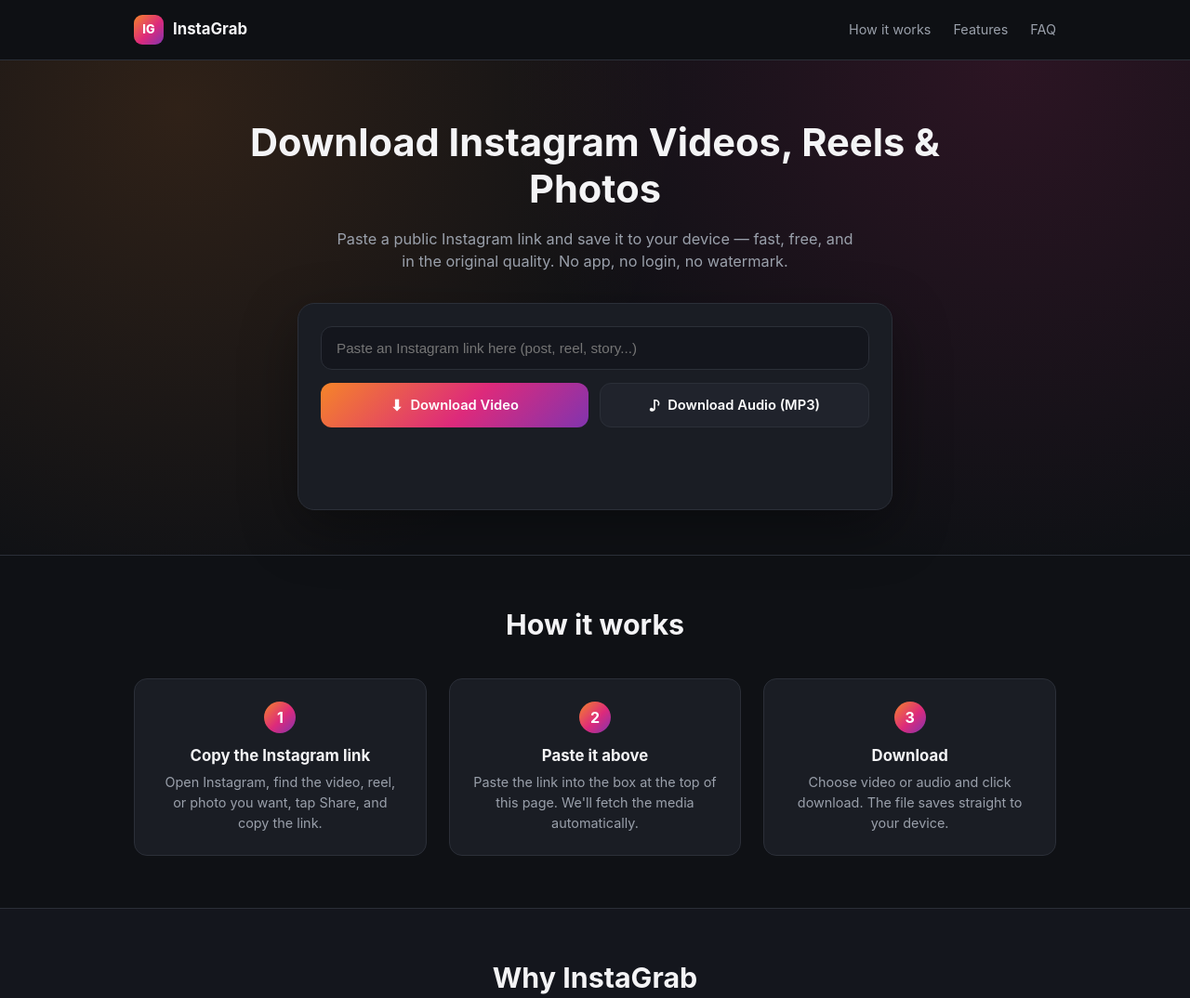
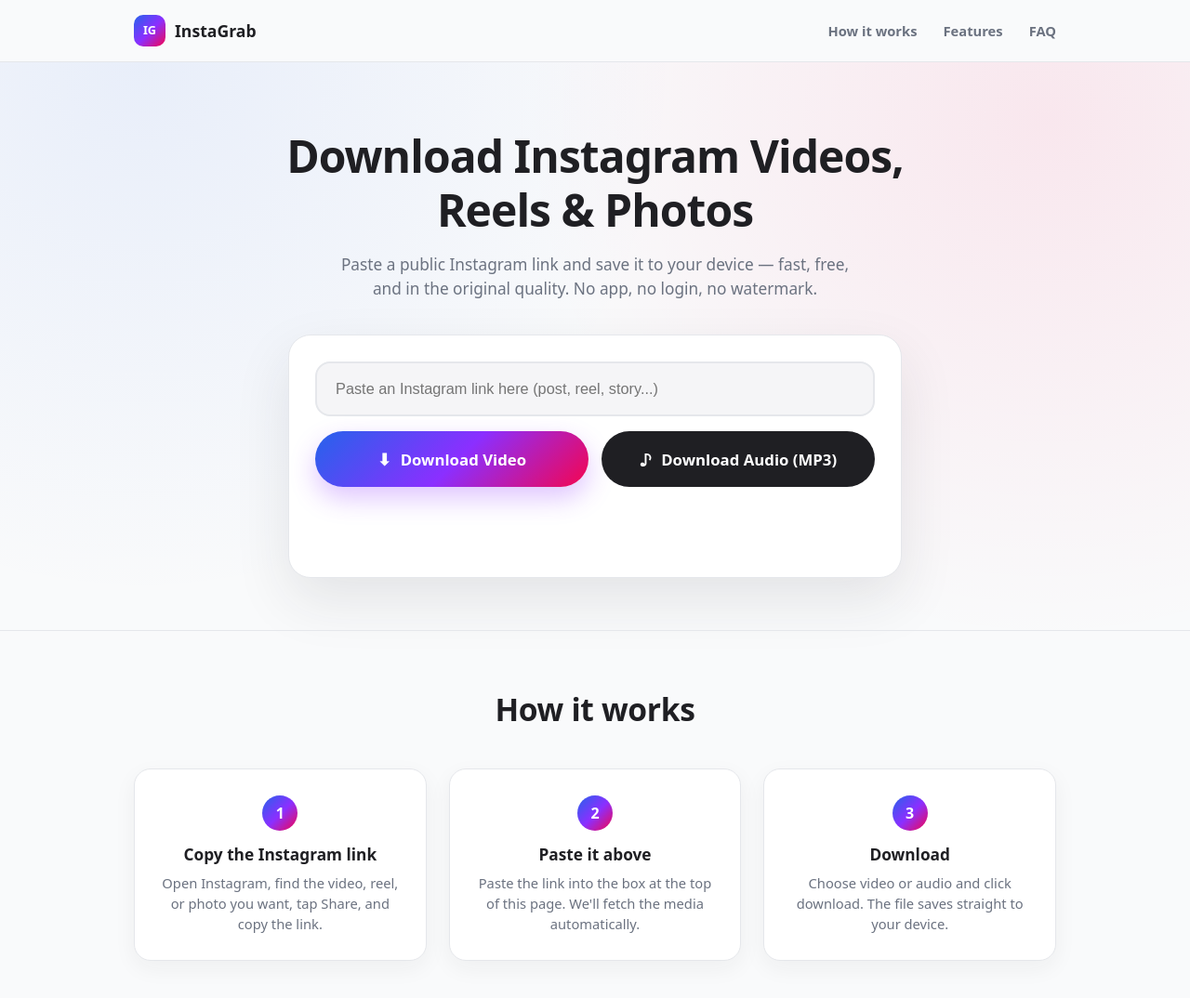
Before and after one commit to Elmantenido/yt-downloader-local, a website: page public/index.html in a window 1280 px wide. Shown: the top 1074 px of the page at 93% size. Drawn offline with Linux system fonts and the light colour scheme.

Commit message:
Redesign with a light theme matching fastdl.app's palette
Extracted the actual gradient (#2563eb -> #8b2fff -> #f5054f) and light
background (#f9fafb) from fastdl.app's stylesheet as a reference, and
rebuilt the CSS around them. Also made the main download buttons larger
and pill-shaped per feedback.

```diff
--- a/public/style.css
+++ b/public/style.css
@@ -1,16 +1,16 @@
 :root {
-  color-scheme: dark;
-  --bg: #0f1115;
-  --bg-alt: #14161d;
-  --card: #1a1d24;
-  --card-alt: #20232c;
-  --text: #f4f4f6;
-  --muted: #9aa0ab;
-  --border: #2b2f38;
-  --accent-1: #f58529;
-  --accent-2: #dd2a7b;
-  --accent-3: #8134af;
-  --gradient: linear-gradient(135deg, var(--accent-1) 0%, var(--accent-2) 55%, var(--accent-3) 100%);
+  color-scheme: light;
+  --bg: #f9fafb;
+  --bg-alt: #f5f5f7;
+  --card: #ffffff;
+  --text: #141414;
+  --text-soft: #1f1f23;
+  --muted: #6b7280;
+  --border: #e5e7eb;
+  --blue: #2563eb;
+  --purple: #8b2fff;
+  --pink: #f5054f;
+  --gradient: linear-gradient(135deg, var(--blue) 0%, var(--purple) 52%, var(--pink) 100%);
 }
 
 * {
@@ -25,7 +25,7 @@ body {
   margin: 0;
   background: var(--bg);
   color: var(--text);
-  font-family: -apple-system, BlinkMacSystemFont, "Segoe UI", Roboto, sans-serif;
+  font-family: ui-sans-serif, system-ui, -apple-system, BlinkMacSystemFont, "Segoe UI", Roboto, "Helvetica Neue", Arial, sans-serif;
   line-height: 1.5;
 }
 
@@ -41,13 +41,14 @@ a {
 
 h1, h2, h3 {
   line-height: 1.2;
+  color: var(--text-soft);
 }
 
 /* Header */
 
 .site-header {
   border-bottom: 1px solid var(--border);
-  background: rgba(15, 17, 21, 0.9);
+  background: rgba(249, 250, 251, 0.9);
   position: sticky;
   top: 0;
   z-index: 10;
@@ -66,17 +67,18 @@ h1, h2, h3 {
   align-items: center;
   gap: 10px;
   text-decoration: none;
-  font-weight: 700;
-  font-size: 1.05rem;
+  font-weight: 800;
+  font-size: 1.1rem;
+  color: var(--text-soft);
 }
 
 .brand-mark {
   display: inline-flex;
   align-items: center;
   justify-content: center;
-  width: 32px;
-  height: 32px;
-  border-radius: 9px;
+  width: 34px;
+  height: 34px;
+  border-radius: 10px;
   background: var(--gradient);
   color: white;
   font-size: 0.8rem;
@@ -85,54 +87,57 @@ h1, h2, h3 {
 
 .site-nav {
   display: flex;
-  gap: 24px;
-  font-size: 0.9rem;
+  gap: 28px;
+  font-size: 0.92rem;
 }
 
 .site-nav a {
   text-decoration: none;
   color: var(--muted);
+  font-weight: 600;
   transition: color 0.15s ease;
 }
 
 .site-nav a:hover {
-  color: var(--text);
+  color: var(--text-soft);
 }
 
 /* Hero */
 
 .hero {
-  padding: 64px 0 48px;
+  padding: 72px 0 56px;
   text-align: center;
   background:
-    radial-gradient(circle at 15% 10%, rgba(245, 133, 41, 0.14), transparent 45%),
-    radial-gradient(circle at 85% 0%, rgba(221, 42, 123, 0.14), transparent 45%);
+    radial-gradient(circle at 12% 0%, rgba(37, 99, 235, 0.08), transparent 45%),
+    radial-gradient(circle at 88% 10%, rgba(245, 5, 79, 0.08), transparent 45%);
 }
 
 .hero h1 {
-  font-size: clamp(1.8rem, 4vw, 2.6rem);
-  margin: 0 0 16px;
-  max-width: 760px;
+  font-size: clamp(2rem, 4.4vw, 3rem);
+  margin: 0 0 18px;
+  max-width: 780px;
   margin-left: auto;
   margin-right: auto;
+  font-weight: 800;
+  letter-spacing: -0.02em;
 }
 
 .hero-subtitle {
   color: var(--muted);
-  max-width: 560px;
-  margin: 0 auto 32px;
-  font-size: 1.02rem;
+  max-width: 580px;
+  margin: 0 auto 36px;
+  font-size: 1.08rem;
 }
 
 .download-box {
-  max-width: 640px;
+  max-width: 660px;
   margin: 0 auto;
   background: var(--card);
   border: 1px solid var(--border);
-  border-radius: 18px;
-  padding: 24px;
+  border-radius: 24px;
+  padding: 28px;
   text-align: left;
-  box-shadow: 0 20px 60px rgba(0, 0, 0, 0.35);
+  box-shadow: 0 24px 60px rgba(37, 38, 47, 0.1);
 }
 
 .download-row {
@@ -141,33 +146,35 @@ h1, h2, h3 {
 
 input#url {
   width: 100%;
-  padding: 14px 16px;
-  border-radius: 12px;
-  border: 1px solid var(--border);
+  padding: 18px 20px;
+  border-radius: 16px;
+  border: 2px solid var(--border);
   background: var(--bg-alt);
   color: var(--text);
-  font-size: 0.95rem;
+  font-size: 1.02rem;
   outline: none;
+  transition: border-color 0.15s ease;
 }
 
 input#url:focus {
-  border-color: var(--accent-2);
+  border-color: var(--purple);
+  background: var(--card);
 }
 
 .buttons {
   display: flex;
-  gap: 12px;
-  margin-top: 14px;
+  gap: 14px;
+  margin-top: 16px;
   flex-wrap: wrap;
 }
 
 button {
   border: none;
-  border-radius: 12px;
-  font-size: 0.92rem;
-  font-weight: 600;
+  border-radius: 60px;
+  font-size: 1rem;
+  font-weight: 700;
   cursor: pointer;
-  transition: opacity 0.15s ease, transform 0.1s ease;
+  transition: opacity 0.15s ease, transform 0.1s ease, box-shadow 0.15s ease;
   font-family: inherit;
 }
 
@@ -177,7 +184,7 @@ button:disabled {
 }
 
 button:hover:not(:disabled) {
-  opacity: 0.92;
+  opacity: 0.94;
 }
 
 button:active:not(:disabled) {
@@ -187,32 +194,33 @@ button:active:not(:disabled) {
 #btn-mp4,
 #btn-mp3 {
   flex: 1;
-  min-width: 180px;
-  padding: 13px 16px;
+  min-width: 200px;
+  padding: 18px 24px;
   color: white;
   display: inline-flex;
   align-items: center;
   justify-content: center;
-  gap: 8px;
+  gap: 10px;
+  font-size: 1.05rem;
 }
 
 #btn-mp4 {
   background: var(--gradient);
+  box-shadow: 0 12px 28px rgba(139, 47, 255, 0.28);
 }
 
 #btn-mp3 {
-  background: var(--card-alt);
-  border: 1px solid var(--border);
+  background: var(--text-soft);
 }
 
 .btn-icon {
-  font-size: 1rem;
+  font-size: 1.1rem;
 }
 
 .status {
-  margin-top: 16px;
+  margin-top: 18px;
   min-height: 1.2em;
-  font-size: 0.85rem;
+  font-size: 0.88rem;
   color: var(--muted);
 }
 
@@ -221,8 +229,8 @@ button:active:not(:disabled) {
 .quality-grid {
   display: grid;
   grid-template-columns: repeat(auto-fill, minmax(130px, 1fr));
-  gap: 10px;
-  margin-top: 18px;
+  gap: 12px;
+  margin-top: 20px;
 }
 
 .quality-card {
@@ -230,16 +238,17 @@ button:active:not(:disabled) {
   flex-direction: column;
   background: var(--bg-alt);
   border: 1px solid var(--border);
-  border-radius: 10px;
+  border-radius: 14px;
   overflow: hidden;
   cursor: pointer;
   padding: 0;
   text-align: left;
-  transition: border-color 0.15s ease;
+  transition: border-color 0.15s ease, transform 0.1s ease;
 }
 
 .quality-card:hover:not(:disabled) {
-  border-color: var(--accent-2);
+  border-color: var(--purple);
+  transform: translateY(-2px);
 }
 
 .quality-thumb {
@@ -256,30 +265,31 @@ button:active:not(:disabled) {
 
 .quality-badge {
   position: absolute;
-  right: 4px;
-  bottom: 4px;
-  padding: 2px 6px;
-  border-radius: 4px;
-  background: rgba(0, 0, 0, 0.75);
+  right: 6px;
+  bottom: 6px;
+  padding: 3px 7px;
+  border-radius: 6px;
+  background: rgba(20, 20, 20, 0.8);
   color: white;
   font-size: 0.65rem;
-  font-weight: 600;
+  font-weight: 700;
   white-space: nowrap;
 }
 
 .quality-card .quality-label {
-  padding: 6px 8px;
-  font-size: 0.75rem;
+  padding: 8px 10px;
+  font-size: 0.78rem;
   color: var(--muted);
   min-height: 1.4em;
+  font-weight: 600;
 }
 
 /* Debug panel */
 
 .debug-panel {
-  margin-top: 20px;
+  margin-top: 22px;
   border: 1px solid var(--border);
-  border-radius: 10px;
+  border-radius: 14px;
   overflow: hidden;
 }
 
@@ -287,22 +297,24 @@ button:active:not(:disabled) {
   display: flex;
   align-items: center;
   justify-content: space-between;
-  padding: 8px 12px;
+  padding: 10px 14px;
   background: var(--bg-alt);
   font-size: 0.75rem;
   color: var(--muted);
+  font-weight: 600;
 }
 
 .debug-header button {
-  padding: 4px 10px;
+  padding: 5px 12px;
+  border-radius: 20px;
   font-size: 0.7rem;
   background: var(--border);
-  color: var(--text);
+  color: var(--text-soft);
 }
 
 .debug-output {
   margin: 0;
-  padding: 10px 12px;
+  padding: 12px 14px;
   max-height: 180px;
   overflow-y: auto;
   font-family: ui-monospace, monospace;
@@ -310,19 +322,22 @@ button:active:not(:disabled) {
   color: var(--muted);
   white-space: pre-wrap;
   word-break: break-word;
+  background: var(--card);
 }
 
 /* Generic section layout */
 
 .section {
-  padding: 56px 0;
+  padding: 64px 0;
   border-top: 1px solid var(--border);
 }
 
 .section h2 {
   text-align: center;
-  font-size: clamp(1.4rem, 3vw, 1.9rem);
-  margin: 0 0 40px;
+  font-size: clamp(1.5rem, 3.2vw, 2.1rem);
+  margin: 0 0 44px;
+  font-weight: 800;
+  letter-spacing: -0.01em;
 }
 
 /* Steps */
@@ -336,32 +351,33 @@ button:active:not(:disabled) {
 .step {
   background: var(--card);
   border: 1px solid var(--border);
-  border-radius: 14px;
-  padding: 24px;
+  border-radius: 18px;
+  padding: 28px 24px;
   text-align: center;
+  box-shadow: 0 8px 24px rgba(37, 38, 47, 0.05);
 }
 
 .step-number {
   display: inline-flex;
   align-items: center;
   justify-content: center;
-  width: 34px;
-  height: 34px;
+  width: 38px;
+  height: 38px;
   border-radius: 50%;
   background: var(--gradient);
   color: white;
-  font-weight: 700;
-  margin: 0 auto 14px;
+  font-weight: 800;
+  margin: 0 auto 16px;
 }
 
 .step h3 {
   margin: 0 0 8px;
-  font-size: 1.05rem;
+  font-size: 1.08rem;
 }
 
 .step p {
   color: var(--muted);
-  font-size: 0.9rem;
+  font-size: 0.92rem;
   margin: 0;
 }
 
@@ -380,24 +396,25 @@ button:active:not(:disabled) {
 .feature-card {
   background: var(--card);
   border: 1px solid var(--border);
-  border-radius: 14px;
-  padding: 22px;
+  border-radius: 18px;
+  padding: 24px;
   text-align: center;
+  box-shadow: 0 8px 24px rgba(37, 38, 47, 0.05);
 }
 
 .feature-icon {
-  font-size: 1.6rem;
-  margin-bottom: 10px;
+  font-size: 1.7rem;
+  margin-bottom: 12px;
 }
 
 .feature-card h3 {
   margin: 0 0 6px;
-  font-size: 1rem;
+  font-size: 1.02rem;
 }
 
 .feature-card p {
   color: var(--muted);
-  font-size: 0.87rem;
+  font-size: 0.88rem;
   margin: 0;
 }
 
@@ -408,25 +425,26 @@ button:active:not(:disabled) {
   margin: 0 auto;
   display: flex;
   flex-direction: column;
-  gap: 10px;
+  gap: 12px;
 }
 
 .faq-item {
   background: var(--card);
   border: 1px solid var(--border);
-  border-radius: 12px;
-  padding: 4px 18px;
+  border-radius: 16px;
+  padding: 4px 20px;
 }
 
 .faq-item summary {
   cursor: pointer;
-  padding: 14px 0;
-  font-weight: 600;
-  font-size: 0.95rem;
+  padding: 16px 0;
+  font-weight: 700;
+  font-size: 0.98rem;
   list-style: none;
   display: flex;
   align-items: center;
   justify-content: space-between;
+  color: var(--text-soft);
 }
 
 .faq-item summary::-webkit-details-marker {
@@ -435,8 +453,8 @@ button:active:not(:disabled) {
 
 .faq-item summary::after {
   content: '+';
-  font-size: 1.2rem;
-  color: var(--muted);
+  font-size: 1.3rem;
+  color: var(--purple);
   margin-left: 12px;
 }
 
@@ -445,9 +463,9 @@ button:active:not(:disabled) {
 }
 
 .faq-item p {
-  margin: 0 0 16px;
+  margin: 0 0 18px;
   color: var(--muted);
-  font-size: 0.9rem;
+  font-size: 0.92rem;
 }
 
 /* Footer */
@@ -493,4 +511,8 @@ button:active:not(:disabled) {
   #btn-mp3 {
     width: 100%;
   }
+
+  .download-box {
+    padding: 20px;
+  }
 }
```
